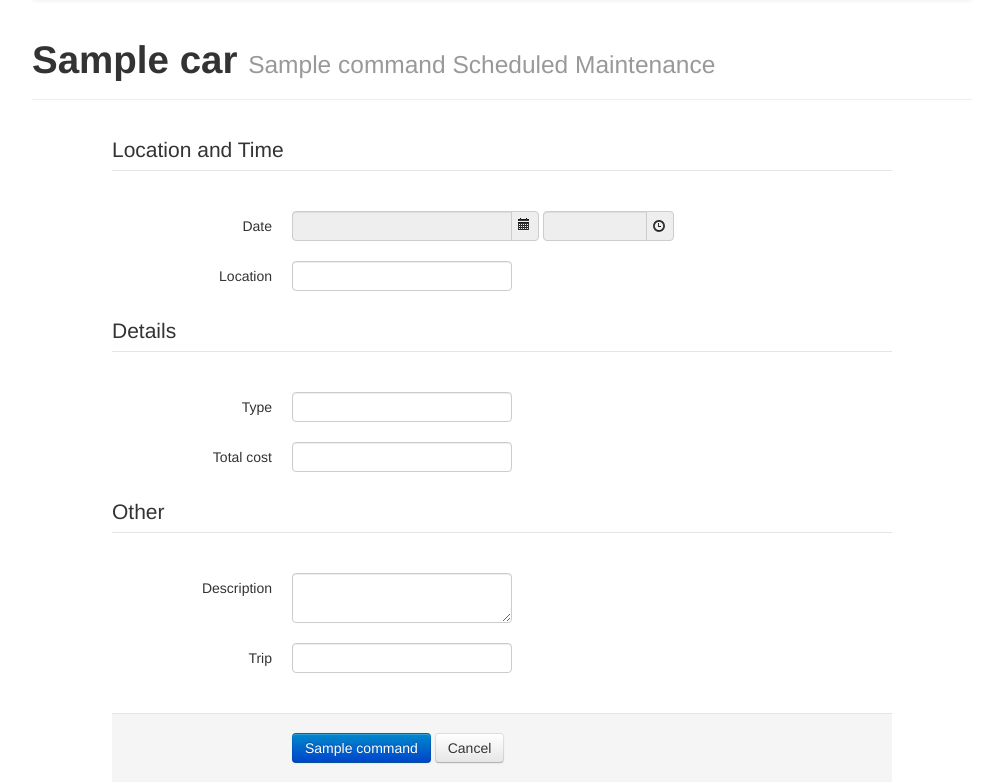
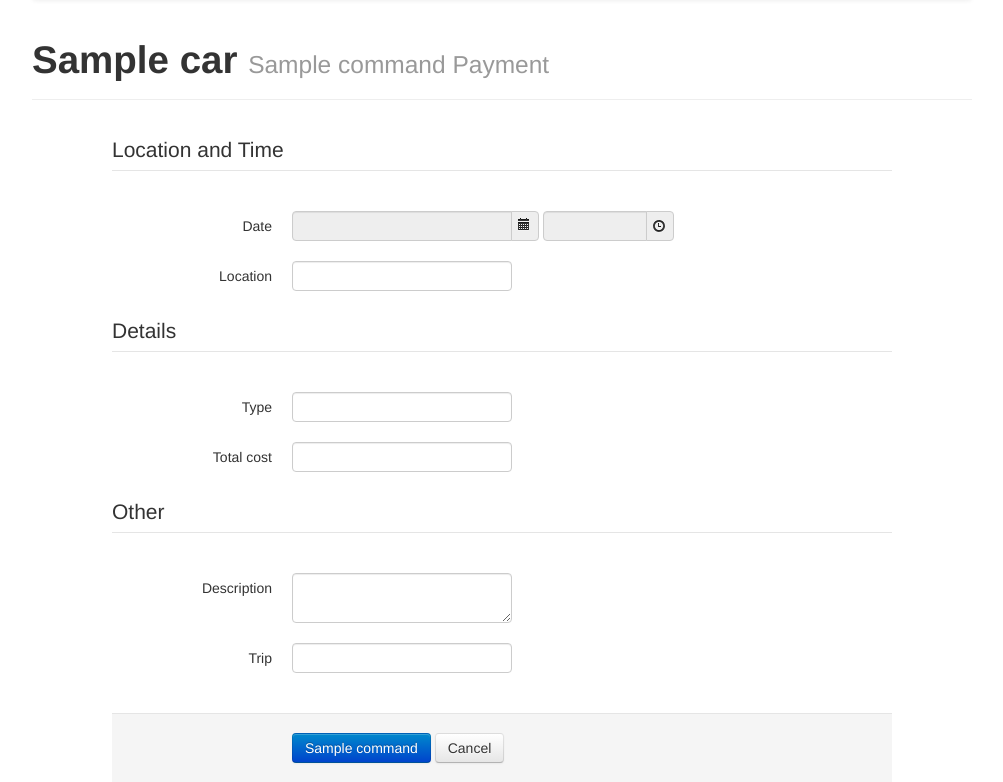
Before and after one commit to MeerkatLabs/openautotracker, a Django app: template automaintenanceweb/templates/automaintenance/payment_form.html in a window 1280 px wide. Shown: the part 42-824 px from the top of the page, without its empty margins (138-1141 px from the left). Run offline with Django 3.2, Linux system fonts and the light colour scheme; the template is opened without the code that fills it: most values are stand-ins (such as "Sample title", 1, 10 or a date in 2020); form fields are guessed from the names that the template uses; some libraries are stand-ins or nearby versions.

Commit message:
Fixing Page Header on Payment Form.
It was a remainder from the template that was the source of this form.

```diff
--- a/automaintenanceweb/templates/automaintenance/payment_form.html
+++ b/automaintenanceweb/templates/automaintenance/payment_form.html
@@ -10,7 +10,7 @@
 {% block content %}
 
     <div class="page-header">
-        <h1>{{ car }} <small>{% block report_type %}{{command}} Scheduled Maintenance{%endblock%}</small></h1>
+        <h1>{{ car }} <small>{% block report_type %}{{command}} Payment{%endblock%}</small></h1>
     </div>
 
     <div class="row">
```
